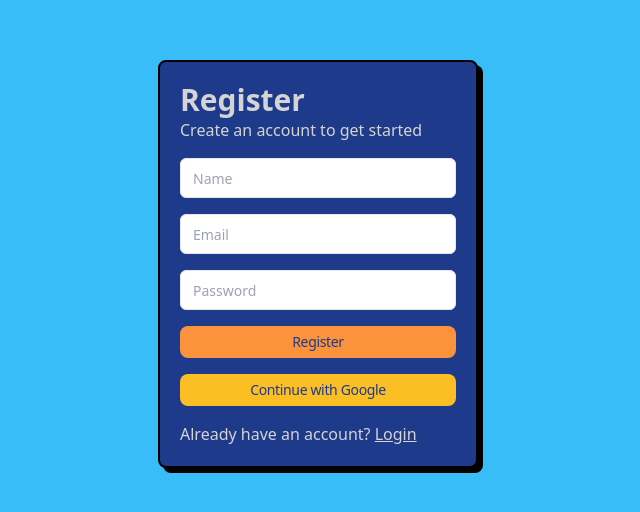
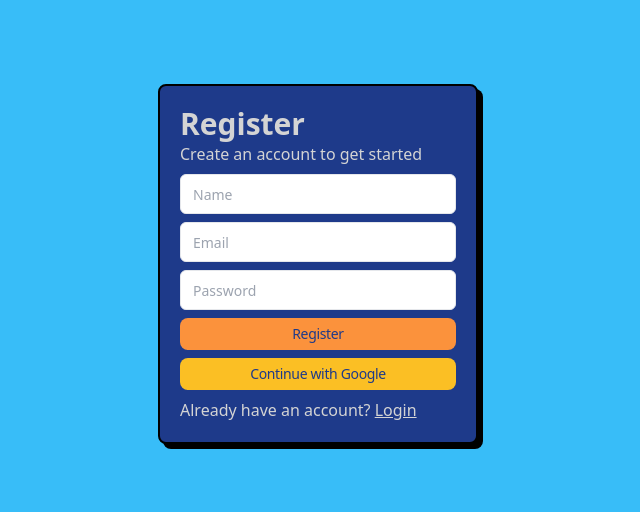
Before and after one commit to arifaeva/arifa-testing, a Next.js app: page /register in a window 1280 px wide. Shown: the part 136-648 px from the top of the page, without its empty margins (322-962 px from the left). Built offline with nearby package versions, Linux system fonts and the light colour scheme.

Commit message:
fixing authorization page and button component

```diff
--- a/src/app/(auth)/login/action.ts
+++ b/src/app/(auth)/login/action.ts
@@ -4,13 +4,9 @@ import { redirect } from "next/navigation";
 
 import { API_URL } from "@/config/apiUrl";
 
-interface useAuthProps {
-  email?: string;
-  password?: string;
-}
-
-export async function handleLogin(props: useAuthProps) {
-  const { email, password } = props;
+export async function loginAction(_: unknown, formData: FormData) {
+  const email = formData.get("email") as string;
+  const password = formData.get("password") as string;
 
   const res = await fetch(`${API_URL}/auth/login`, {
     method: "POST",
@@ -20,18 +16,18 @@ export async function handleLogin(props: useAuthProps) {
 
   const data = await res.json();
 
-  return data;
-  // redirect("/");
+  if (data.error) {
+    return {
+      message: "Error login",
+    };
+  }
+
+  redirect("/");
 }
 
-export async function handleContinueWithGoogle() {
-  const res = await fetch(`${API_URL}/register/google`);
+export async function continueWithGoogleAction() {
+  const res = await fetch(`${API_URL}/auth/login/google`);
   const data = await res.json();
 
   redirect(data.url);
-  // localStorage.setItem("user", JSON.stringify(data.user));
-  // cookies().set("token", data.token);
-  // redirect("/");
-
-  // return data;
 }
--- a/src/app/(auth)/login/page.tsx
+++ b/src/app/(auth)/login/page.tsx
@@ -1,52 +1,54 @@
 "use client";
 
 import Link from "next/link";
-import React from "react";
-import { useState } from "react";
+import React, { useActionState } from "react";
 
 import { Button } from "@/components/button";
 import { Input } from "@/components/input";
 
-import { handleLogin, handleContinueWithGoogle } from "./action";
+import { continueWithGoogleAction, loginAction } from "./action";
 
 export default function LoginPage() {
-  const [user, setUser] = useState({
-    email: "",
-    password: "",
-  });
+  const [state, formAction, pending] = useActionState(loginAction, null);
 
   return (
     <main className="h-screen flex justify-center items-center bg-sky-400">
-      <div className="w-[320px] bg-blue-900 p-5 rounded-lg [box-shadow:5px_5px_black] border-2 border-black space-y-4">
+      <div className="w-[320px] bg-blue-900 p-5 rounded-lg [box-shadow:5px_5px_black] border-2 border-black space-y-2">
         <section>
           <h1 className="text-neutral-300">Login</h1>
           <p className="text-neutral-300">Welcome back!</p>
         </section>
+
+        <form action={formAction} className="space-y-2">
+          <Input name="email" placeholder="Email" type="email" required />
           <Input
-          placeholder="Email"
-          onChange={(e) => setUser({ ...user, email: e.target.value })}
+            name="password"
+            placeholder="Password"
+            type="password"
+            required
           />
-        <Input
-          placeholder="Password"
-          onChange={(e) => setUser({ ...user, password: e.target.value })}
-        />
-
           <Button
+            disabled={pending}
             variant="secondary"
             size="sm"
             className="w-full text-center overflow-hidden font-medium"
-          onClick={handleLogin}
           >
             Login
           </Button>
+          {state?.message && <p>{state.message}</p>}
+        </form>
+
+        <form action={continueWithGoogleAction}>
           <Button
+            disabled={pending}
             variant="tertiary"
             size="sm"
             className="w-full text-center overflow-hidden font-medium"
-          onClick={handleContinueWithGoogle}
           >
             Continue with Google
           </Button>
+        </form>
+
         <section className="text-neutral-300">
           Dont have an account?{" "}
           <Link href="/register" className="underline">
--- a/src/app/(auth)/register/action.ts
+++ b/src/app/(auth)/register/action.ts
@@ -1,18 +1,13 @@
 "use server";
 
-// import { cookies } from "next/headers";
 import { redirect } from "next/navigation";
 
 import { API_URL } from "@/config/apiUrl";
 
-interface IUser {
-  name?: string;
-  email?: string;
-  password?: string;
-}
-
-export async function handleRegister(props: IUser) {
-  const { name, email, password } = props;
+export async function registerAction(_: unknown, formData: FormData) {
+  const name = formData.get("name") as string;
+  const email = formData.get("email") as string;
+  const password = formData.get("password") as string;
 
   const res = await fetch(`${API_URL}/auth/register`, {
     method: "POST",
@@ -22,18 +17,20 @@ export async function handleRegister(props: IUser) {
 
   const data = await res.json();
 
-  return data;
-  // redirect("/login");
+  if (data.error) {
+    return {
+      message: "Error register",
+    };
+  }
+
+  redirect("/login");
 }
 
-export async function handleContinueWithGoogle() {
+export async function continueWithGoogleAction() {
   const res = await fetch(`${API_URL}/auth/register/google`);
   const data = await res.json();
 
   redirect(data.url);
-  // localStorage.setItem("user", JSON.stringify(data.user));
   // cookies().set("token", data.token);
   // redirect("/");
-
-  // return data;
 }
--- a/src/app/(auth)/register/page.tsx
+++ b/src/app/(auth)/register/page.tsx
@@ -1,57 +1,55 @@
 "use client";
 
 import Link from "next/link";
-import React from "react";
-import { useState } from "react";
+import React, { useActionState } from "react";
 
 import { Button } from "@/components/button";
 import { Input } from "@/components/input";
 
-import { handleRegister, handleContinueWithGoogle } from "./action";
+import { continueWithGoogleAction, registerAction } from "./action";
 
 export default function RegisterPage() {
-  const [user, setUser] = useState({
-    name: "",
-    email: "",
-    password: "",
-  });
+  const [state, formAction, pending] = useActionState(registerAction, null);
 
   return (
     <main className="h-screen flex justify-center items-center bg-sky-400">
-      <div className="w-[320px] bg-blue-900 p-5 rounded-lg [box-shadow:5px_5px_black] border-2 border-black space-y-4">
+      <div className="w-[320px] bg-blue-900 p-5 rounded-lg [box-shadow:5px_5px_black] border-2 border-black space-y-2">
         <section>
           <h1 className="text-neutral-300">Register</h1>
           <p className="text-neutral-300">Create an account to get started</p>
         </section>
+
+        <form action={formAction} className="space-y-2">
+          <Input name="name" placeholder="Name" required />
+          <Input name="email" placeholder="Email" type="email" required />
           <Input
-          placeholder="Name"
-          onChange={(e) => setUser({ ...user, name: e.target.value })}
+            name="password"
+            placeholder="Password"
+            type="password"
+            required
           />
-        <Input
-          placeholder="Email"
-          onChange={(e) => setUser({ ...user, email: e.target.value })}
-        />
-        <Input
-          placeholder="Password"
-          onChange={(e) => setUser({ ...user, password: e.target.value })}
-        />
-
           <Button
+            disabled={pending}
             variant="secondary"
             size="sm"
             className="w-full text-center overflow-hidden font-medium"
-          onClick={handleRegister}
           >
             Register
           </Button>
+          {state?.message && <p>{state.message}</p>}
+        </form>
+
+        <form action={continueWithGoogleAction}>
           <Button
+            disabled={pending}
             variant="tertiary"
             size="sm"
             className="w-full text-center overflow-hidden font-medium"
-          onClick={handleContinueWithGoogle}
           >
             Continue with Google
           </Button>
+        </form>
+
         <section className="text-neutral-300">
           Already have an account?{" "}
           <Link href="/login" className="underline">
--- a/src/components/button.tsx
+++ b/src/components/button.tsx
@@ -3,7 +3,7 @@ import { twMerge } from "tailwind-merge";
 import { tv, type VariantProps } from "tailwind-variants";
 
 const style = tv({
-  base: "bg-slate-50 text-slate-800 font-medium tracking-tight rounded-lg px-4 py-2",
+  base: "bg-slate-50 disabled:opacity-50 text-slate-800 font-medium tracking-tight rounded-lg px-4 py-2",
   variants: {
     variant: {
       primary: "bg-blue-900 text-orange-300",
```
Lines whose indentation alone changed are shown as unchanged.
